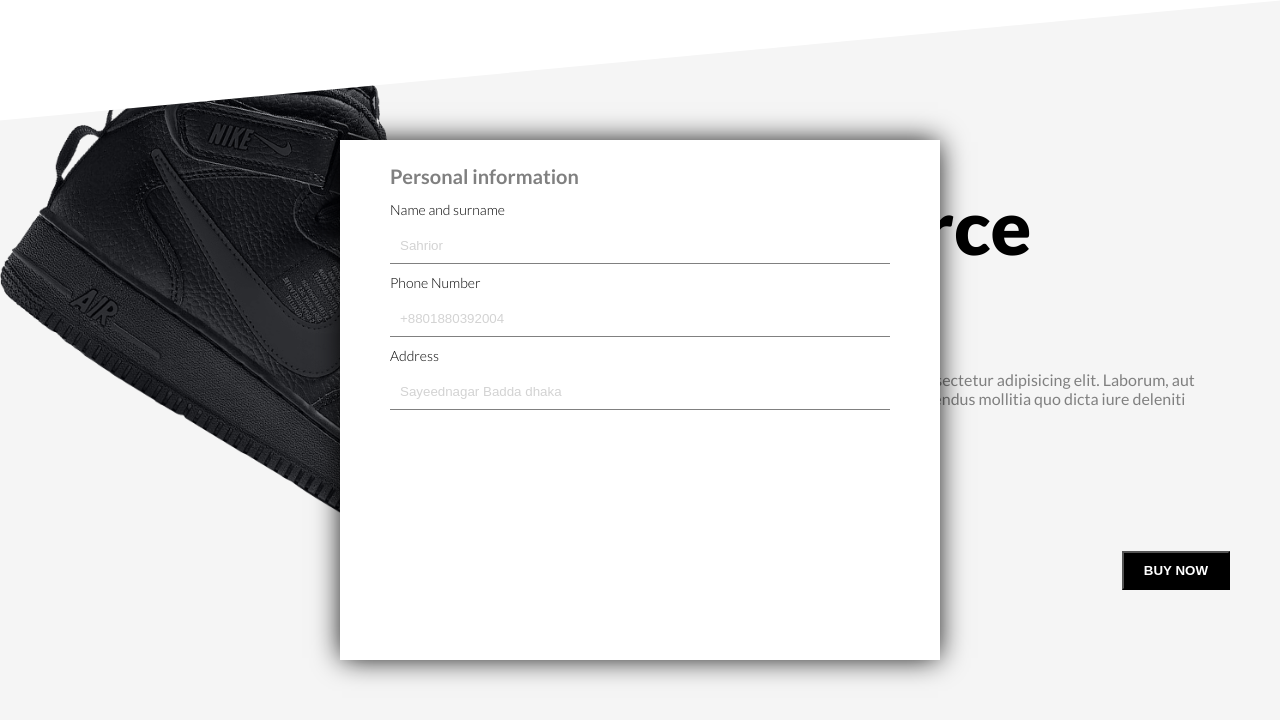
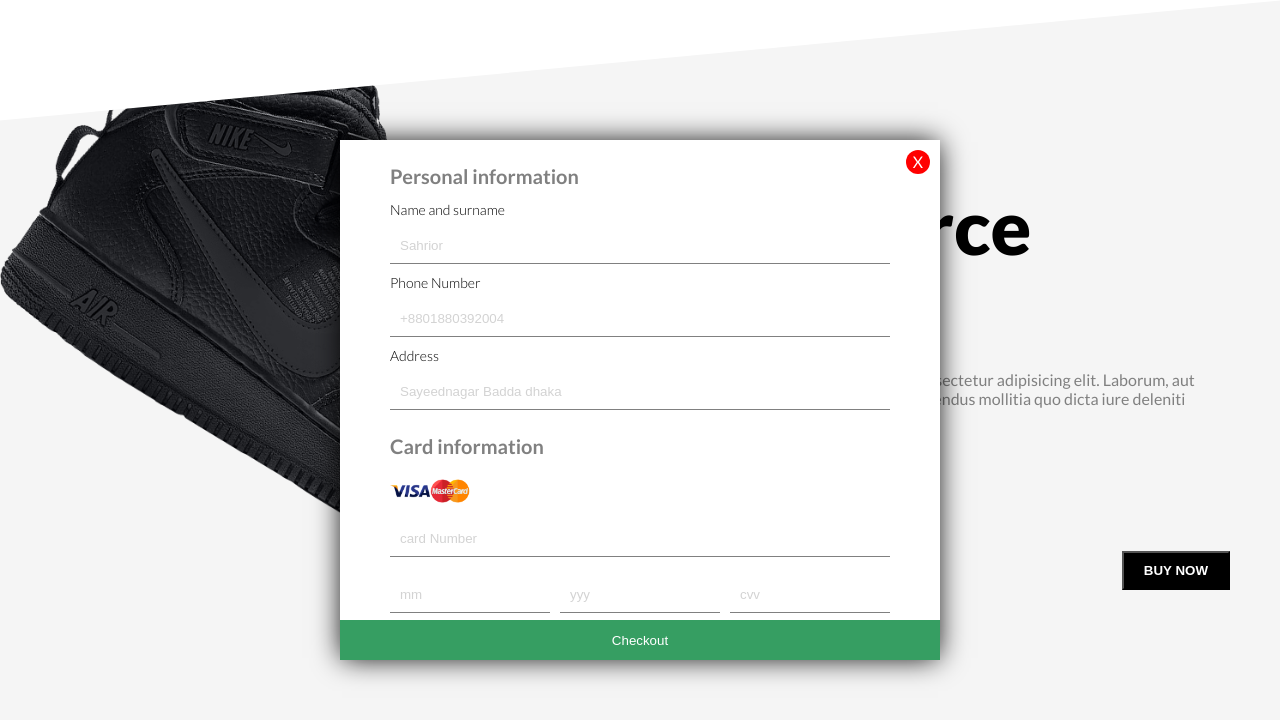
Before and after one commit to Sahrior/soleverse-ecommerce, a plain HTML site: page index.html in a window 1280 px wide. Both pictures are taken after a click on the button "BUY NOW". Shown: the part 1235-1955 px from the top of the page. Drawn offline with Linux system fonts and the light colour scheme.

Commit message:
Payment modal completed

```diff
--- a/app.js
+++ b/app.js
@@ -137,3 +137,17 @@
         size.style.color = "white"
     })
 })
+
+
+const productbutton = document.querySelector(".productbutton");
+const payment = document.querySelector(".payment");
+const close = document.querySelector(".close");
+
+productbutton.addEventListener("click",()=>{
+  payment.style.display = "flex";
+})
+
+
+close.addEventListener("click",()=>{
+  payment.style.display = "none";
+})
--- a/index.html
+++ b/index.html
@@ -176,6 +176,22 @@
 
 
 
+            <h1 class="paytittle" >Card information</h1>
+
+            <div class="cardicons">
+                <img src="./img/visa.png"  width="40" alt="" class="cardion">
+                <img src="./img/master.png" width="40" alt="" class="cardion">
+            </div>
+
+            <input type="password" class="payinput" placeholder="card Number">
+            <div class="cardinfo">
+                <input type="text" placeholder="mm" class="payinput sm">
+                <input type="text" placeholder="yyy" class="payinput sm">
+                <input type="text" placeholder="cvv" class="payinput sm">
+            </div>
+
+            <button class="paybutton">Checkout</button>
+            <span class="close">X</span>
 
         </div>
 
--- a/style.css
+++ b/style.css
@@ -272,7 +272,7 @@
     right: 0;
     margin: auto;
     padding: 10px 50px;
-    display: flex;
+    display: none;
     flex-direction: column;
     -webkit-box-shadow: 0px 0px 27px -2px #000000;
     box-shadow: 0px 0px 27px -2px #000000;
@@ -301,9 +301,64 @@
     color: lightgray;
 }
 
+.cardicons{
+    display: flex;
+}
+
+.cardicon{
+    margin-right: 10px;
+}
+
+
+
+.cardinfo{
+    display: flex;
+    justify-content: space-between;
+    gap: 10px;
+
+}
+
+.sm{
+    width: 30%;
+}
+
+.paybutton{
+    position: absolute;
+    height: 40px;
+    bottom: 0;
+    width: 100%;
+    left: 0;
+
+    background-color: #369e62;
+    color: white;
+    border: none;
+    cursor: pointer;
+}
+
+.close{
+    width: 20px;
+    height: 20px;position: absolute;
+    background-color:red;
+    color: white;
+    top: 10px;
+    right: 10px;
+    cursor: pointer;
+    border-radius: 13px;
+    display: flex;
+    justify-content: center;
+    justify-content: center;
+    padding: 2px;
+
+}
+
+
+
 .productimg{
+
     width: 50%;
 }
+
+
 
 .productdetails{
     position: absolute;
```
